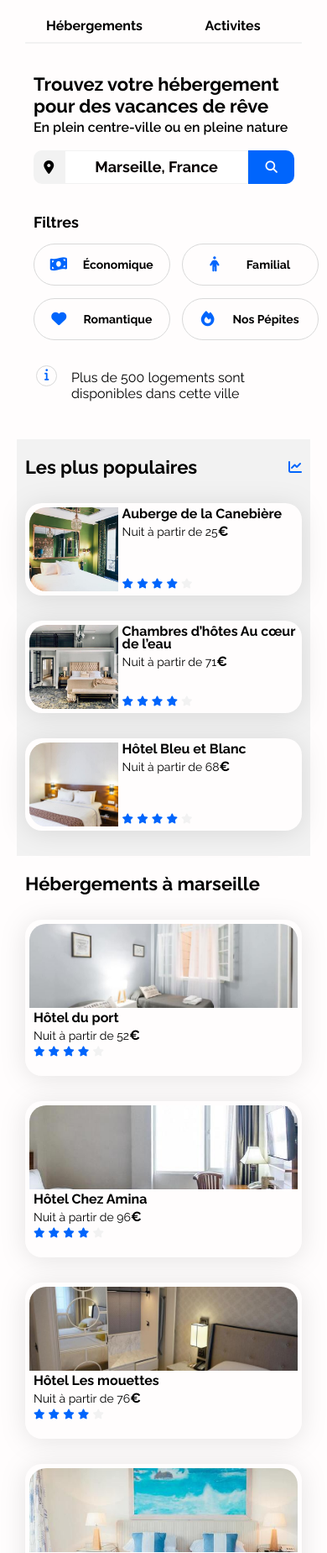
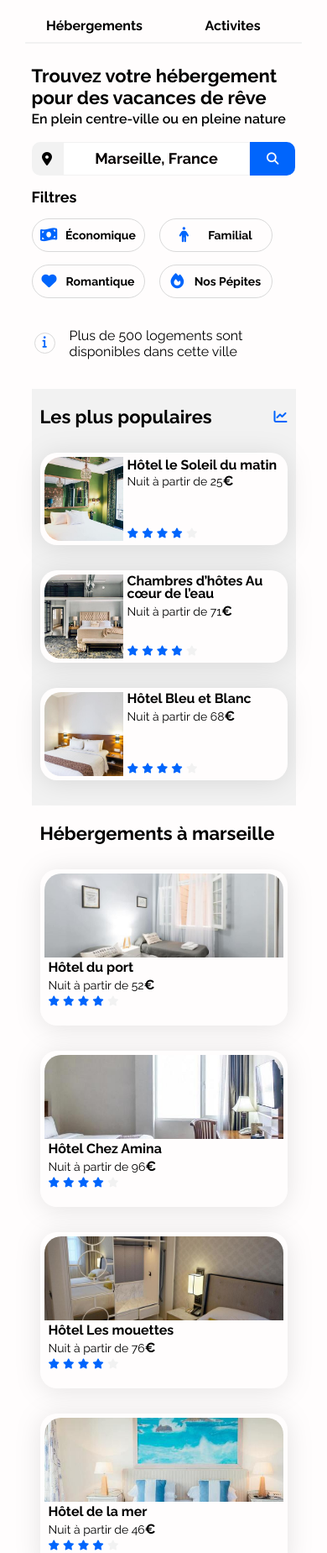
Before and after one commit to Akzaatz/Booki, a plain HTML site: page projet3-booki/index.html in a window 390 px wide. Shown: the part 66-1915 px from the top of the page at 84% size. Drawn offline with Linux system fonts and the light colour scheme.

Commit message:
sauvegarde finale projet booki

```diff
--- a/projet3-booki/css/style.css
+++ b/projet3-booki/css/style.css
@@ -1,15 +1,11 @@
 /****** General ***********/
 @import url("https://fonts.googleapis.com/css2?family=Raleway:wght@400;600;700&display=swap");
 
-@font-face {
-  font-family: "Raleway", sans-serif;
-  src: url(/fonts/Raleway-VariableFont_wght.ttf);
-}
 * {
   margin: 0;
   padding: 0;
   box-sizing: border-box;
-  font-family: "Raleway", sans-serif;
+  font-family: "Raleway", "sans-serif";
   list-style: none;
   font-size: 1rem;
   border: none;
@@ -31,6 +27,7 @@
 }
 
 body {
+  overflow-x: hidden;
   margin: 0 auto;
   display: flex;
   justify-content: center;
@@ -248,7 +245,7 @@ input {
 }
 /****** Fin Filtres  Container ***********/
 
-.ellipse11 {
+.ellipse {
   width: 30px;
   height: 30px;
   left: 0px;
@@ -415,6 +412,14 @@ h5 {
     display: inline-block;
     width: 100%;
   }
+  .ellipse {
+    top: 28px;
+    left: 2px;
+  }
+  .icon-info i {
+    font-size: 0.9rem;
+    top: 35px;
+  }
 
   .hebergements,
   .populaires {
@@ -502,9 +507,12 @@ h5 {
   }
 
   .search-container,
-  .filtres-container {
-    width: 100%;
-    padding: 10px 20px;
+  .filtres-container,
+  .populaires,
+  .hebergements {
+    margin: 0 auto;
+    width: 90%;
+    padding: 0;
   }
   .intro h1 {
     font-size: 1.375rem;
@@ -552,8 +560,8 @@ h5 {
   }
 
   .filtres-down-buttons button {
-    width: 162.5px;
-    height: 50px;
+    width: 135px;
+    height: 40px;
     font-size: 0.875rem;
   }
   .filtres-down-buttons ul {
@@ -572,19 +580,14 @@ h5 {
     grid-area: fa;
   }
 
-  .ellipse11 {
-    top: 33px;
-  }
-
-  .ellipse11 {
+  .ellipse {
     width: 25px;
     height: 25px;
-    top: 30px;
+    top: 41px;
     left: 3px;
   }
   .icon-info i {
-    font-size: 0.9rem;
-    position: absolute;
+    top: 45px;
   }
 
   #icon-info {
@@ -593,8 +596,6 @@ h5 {
   .filtres-infos p {
     width: 100%;
     font-size: 1rem;
-    padding-right: 0;
-    margin-right: 0;
   }
 
   .section-title {
@@ -635,13 +636,48 @@ h5 {
   footer {
     display: block;
   }
-
+  .card-title1 span {
+    display: none;
+  }
+  .card-title1:after {
+    content: "Hôtel le Soleil du matin";
+  }
   .populaires-cards img,
   .hebergements-cards img,
   #main-activites img {
     height: 100px;
   }
-  .hebergements-cards,
+  .hebergements-cards {
+    display: grid;
+    grid-template-columns: 1fr;
+    grid-template-rows: 1fr 1fr 1fr 1fr 1fr 1fr;
+    grid-template-areas:
+      "prt"
+      "cnb"
+      "mts"
+      "mer"
+      "pnr"
+      "ama";
+  }
+  .prt {
+    grid-area: prt;
+  }
+  .cnb {
+    grid-area: cnb;
+  }
+  .mts {
+    grid-area: mts;
+  }
+  .mer {
+    grid-area: mer;
+  }
+  .pnr {
+    grid-area: pnr;
+  }
+  .ama {
+    grid-area: ama;
+  }
+
   .activites-cards {
     display: flex;
     flex-direction: column;
@@ -660,7 +696,8 @@ h5 {
     height: auto;
   }
   #main-activites {
-    margin: 0;
+    width: 90%;
+    margin: 0 auto;
     padding: 0;
   }
   .hebergements-link p {
--- a/projet3-booki/index.html
+++ b/projet3-booki/index.html
@@ -3,7 +3,10 @@
   <head>
     <meta charset="UTF-8" />
     <meta name="viewport" content="width=device-width, initial-scale=1.0" />
-    <meta name="description" content="hebergements, location, activites,hôtels, logements disponibles,économique, romantique, pépites.">
+    <meta
+      name="description"
+      content="hebergements, location, activites,hôtels, logements disponibles,économique, romantique, pépites."
+    />
     <script
       src="https://kit.fontawesome.com/1bb0677a28.js"
       crossorigin="anonymous"
@@ -21,7 +24,9 @@
           </div>
 
           <ul>
-          <li><a class="nav-btn" href="#main-hebergements">Hébergements</a></li>
+            <li>
+              <a class="nav-btn" href="#main-hebergements">Hébergements</a>
+            </li>
             <li><a class="nav-btn" href="#main-activites">Activites</a></li>
           </ul>
         </nav>
@@ -95,7 +100,7 @@
         </div>
         <div class="filtres-infos">
           <div>
-          <div class="ellipse11"></div>
+            <div class="ellipse"></div>
           </div>
 
           <div class="icon-info">
@@ -103,7 +108,9 @@
           </div>
 
           <div>
-          <p id="icon-info">Plus de 500 logements sont disponibles dans cette ville</p>
+            <p id="icon-info">
+              Plus de 500 logements sont disponibles dans cette ville
+            </p>
           </div>
         </div>
       </section>
@@ -114,7 +121,6 @@
             <h2 class="section-title">Hébergements à marseille</h2>
           </div>
           <div class="hebergements-cards">
-
             <a href="#">
               <article class="card">
                 <img
@@ -278,7 +284,6 @@
                 </div>
               </article>
             </a>
-
           </div>
           <div class="hebergements-link">
             <p>Afficher plus</p>
@@ -298,7 +303,9 @@
                 />
                 <div class="card-content">
                   <div class="card-txt">
-                    <h3 class="card-title">Auberge de la Canebière</h3>
+                    <h3 class="card-title1">
+                      <span>Auberge de la Canebière</span>
+                    </h3>
                     <p class="card-subtitle">
                       Nuit à partir de 25<span class="euro">€</span>
                     </p>
@@ -452,7 +459,9 @@
       <footer>
         <div class="footer-infos">
           <div>
-          <div><h5>À propos</h5></div>
+            <div>
+              <h5>À propos</h5>
+            </div>
             <div>
               <ul>
                 <li>Fonctionnement du site</li>
@@ -463,7 +472,9 @@
           </div>
         </div>
         <div class="footer-hebergements">
-        <div><h5>Nos hébergements</h5></div>
+          <div>
+            <h5>Nos hébergements</h5>
+          </div>
           <div>
             <ul>
               <li>Charte qualité</li>
@@ -485,5 +496,4 @@
       </footer>
     </div>
   </body>
-</div>
 </html>
```
Also changed, not shown: 1 other file. Lines whose indentation alone changed are shown as unchanged.
